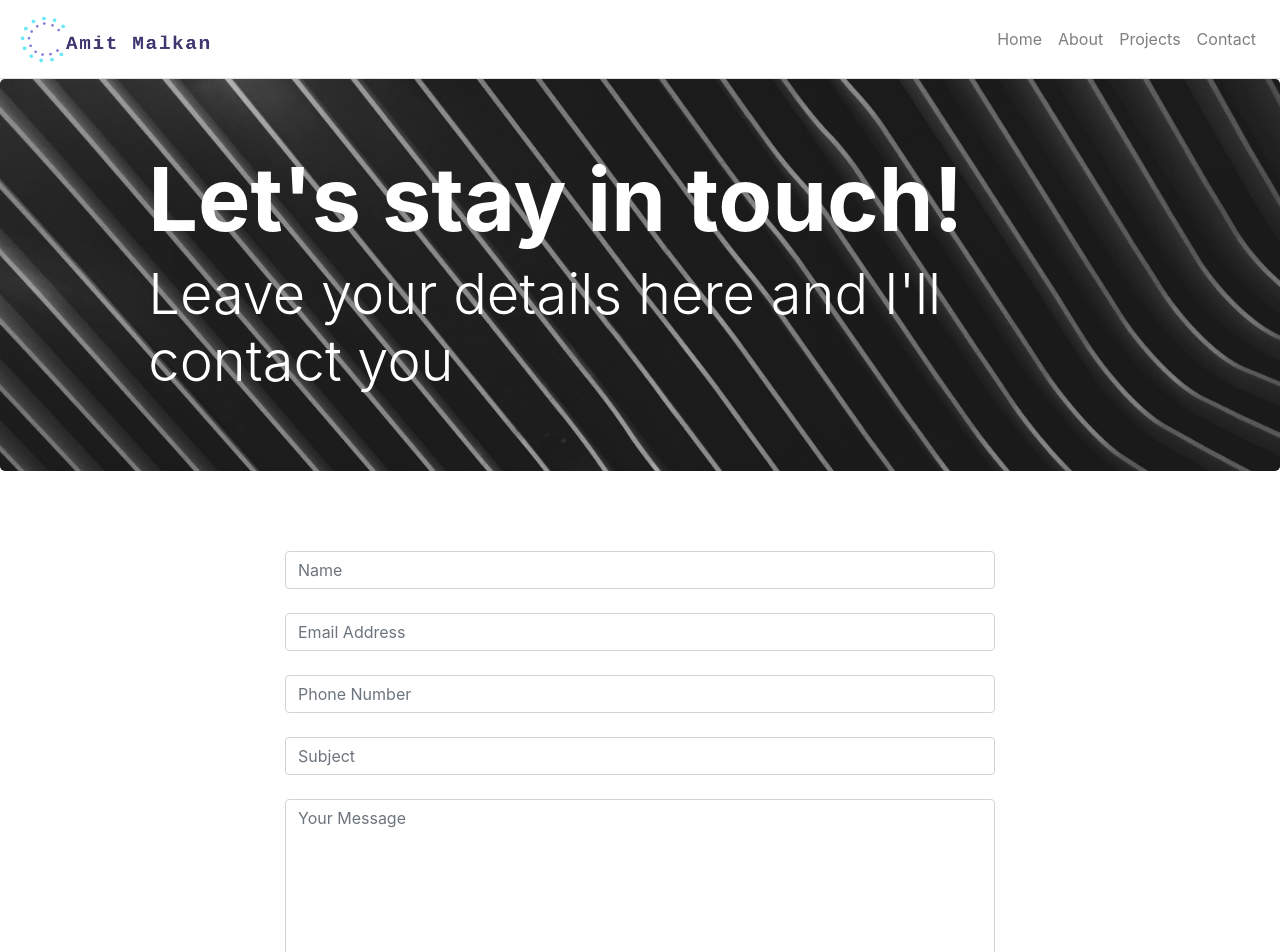
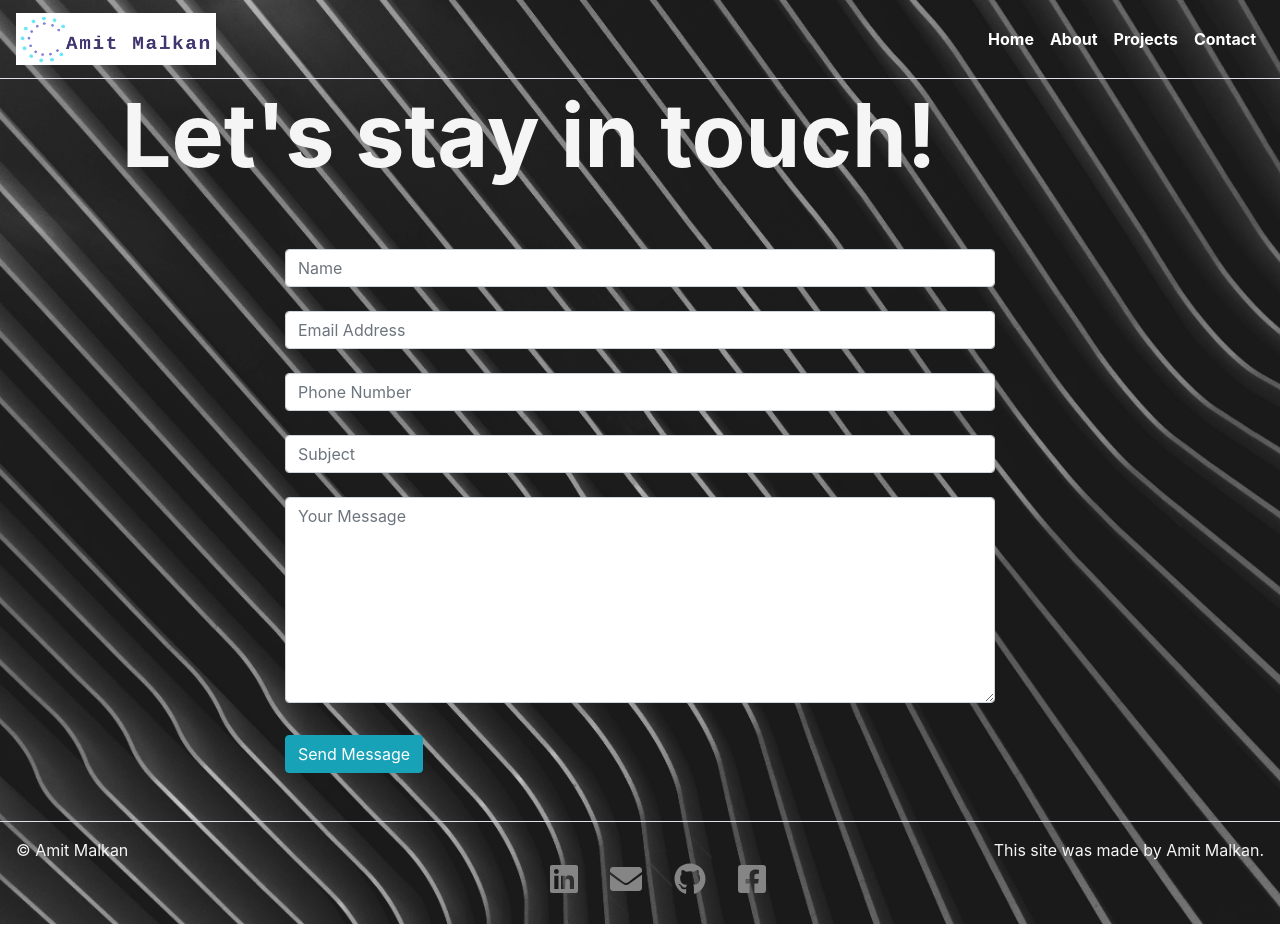
Before and after one commit to AmitMalkan404/MyWebsite, a React (Create React App) app: page /MyWebsite/contact in a window 1280 px wide. Shown: the top 952 px of the page. After the commit the page ends 924 px from the top, so only its background shows below. Built offline with nearby package versions, Linux system fonts and the light colour scheme.

Commit message:
changed the removed the hero component and changed the theme of navbar and socialfollow

```diff
--- a/src/App.css
+++ b/src/App.css
@@ -25,7 +25,7 @@
 }
 
 .App-link {
-  color: #61dafb;
+  color: #ffffff;
 }
 
 @keyframes App-logo-spin {
@@ -36,3 +36,7 @@
     transform: rotate(360deg);
   }
 }
+
+.Link {
+  color:white;
+}
--- a/src/App.js
+++ b/src/App.js
@@ -8,6 +8,7 @@ import {
 import Container from 'react-bootstrap/Container';
 import './App.css';
 import { Nav, Navbar } from 'react-bootstrap';
+import background from './assets/Background1.jpg';
 
 
 import { Slide,Fade,Zoom } from "react-awesome-reveal";
@@ -48,6 +49,16 @@ class App extends React.Component {
   }
   render() {
     return (
+      <div
+        class="bg_image"
+        style={{
+          background: "black",
+          backgroundImage: 'url('+background+')',
+          backgroundSize: "cover",
+          height: "100%",
+          color: "#f5f5f5"
+        }}
+      >
         <Router>
           <Container className="p-0" fluid={true}>
             <Zoom>
@@ -57,10 +68,10 @@ class App extends React.Component {
                 <Navbar.Toggle className="border-0" aria-controls="navbar-toggle" />
                 <Navbar.Collapse id="navbar-toggle">
                   <Nav className="ml-auto">
-                  <Link className="nav-link" to="/MyWebsite/">Home</Link>
-                  <Link className="nav-link" to="/MyWebsite/about">About</Link>
-                  <Link className="nav-link" to="/MyWebsite/projects">Projects</Link>
-                  <Link className="nav-link" to="/MyWebsite/contact">Contact</Link>
+                    <Link className="nav-link" to="/MyWebsite/" style={{color : "white", fontWeight: 700}}>Home</Link>
+                    <Link className="nav-link" to="/MyWebsite/about" style={{color : "white", fontWeight: 700}}>About</Link>
+                    <Link className="nav-link" to="/MyWebsite/projects" style={{color : "white", fontWeight: 700}}>Projects</Link>
+                    <Link className="nav-link" to="/MyWebsite/contact" style={{color : "white", fontWeight: 700}}>Contact</Link>
 
                   </Nav>
                 </Navbar.Collapse>
@@ -75,6 +86,7 @@ class App extends React.Component {
 
           </Container>
         </Router>
+      </div>
     );
   }
 }
--- a/src/components/Footer.js
+++ b/src/components/Footer.js
@@ -7,7 +7,7 @@ import SocialFollow from '../components/SocialFollow';
 function Footer() {
 
     return(
-        <footer className="mt-5">
+        <footer className="mt-5" style={{background: "transparent"}}>
             <Container fluid={true}>
                 <Row className="border-top justify-content-between p-3">
                     <Col className="p-0" md={3} sm={12}>
--- a/src/components/Hero.js
+++ b/src/components/Hero.js
@@ -7,7 +7,7 @@ import Col from 'react-bootstrap/Col';
 function Hero(props) {
 
     return(
-        <Jumbotron>
+        <Jumbotron >
             <Container fluid={true}>
                 <Row className="justify-content-center py-1">
                     <Col md={10} sm={12}>
--- a/src/index.css
+++ b/src/index.css
@@ -17,9 +17,9 @@ code {
 }
 
 .jumbotron {
-  background-image: url("./assets/Background1.jpg");
   background-size: cover;
-  color: white
+  color: white;
+  background-image: transparent;
 }
 
 .g-card-image {
@@ -48,7 +48,7 @@ code {
 }
 
 .social-container {
-  background: white;
+  background: transparent;
   padding: 25px 50px;
   width: 400px;
   height: 70px;
@@ -64,17 +64,22 @@ a.social:hover {
 }
 
 a.linkedin {
-  color: black;
+  color: rgb(133, 133, 133);
 }
 
 a.email {
-  color: black;
+  color: rgb(133, 133, 133);
 }
 
 a.facebook {
-  color: black;
+  color: rgb(133, 133, 133);
 }
 
 a.github {
-  color: black;
+  color: rgb(133, 133, 133);
 }
+
+.backgroundImage {
+  width: 100%;
+  height: 100vh;
+}
--- a/src/pages/AboutPage.js
+++ b/src/pages/AboutPage.js
@@ -9,7 +9,14 @@ function AboutPage(props) {
 
     return(
         <div>
-            <Hero title={props.title} />
+            <Container fluid={true}>
+                <Row className="justify-content-center py-1">
+                    <Col md={10} sm={12}>
+                        {props.title && <h1 className="display-2 font-weight-bolder">{props.title}</h1>}
+                        {props.subTitle && <h2 className="display-4 font-weight-light">{props.subTitle}</h2>}
+                    </Col>
+                </Row>
+            </Container>
             <Container fluid={true}>
                 <Row className="justify-content-center">
                     <Col>
--- a/src/pages/ContactPage.js
+++ b/src/pages/ContactPage.js
@@ -7,6 +7,9 @@ import emailjs from 'emailjs-com';
 //import Axios from 'axios';
 import Hero from '../components/Hero';
 //import Content from '../components/Content';
+import Col from 'react-bootstrap/Col';
+import Row from 'react-bootstrap/Row';
+import Container from 'react-bootstrap/Container';
 
 
 function ContactPage(props){
@@ -24,7 +27,13 @@ function ContactPage(props){
     return(
 
         <div>
-            <Hero title={props.title} subTitle={props.subTitle} />
+            <Container fluid={true}>
+                <Row className="justify-content-center py-1">
+                    <Col md={10} sm={12}>
+                        {props.title && <h1 className="display-2 font-weight-bolder">{props.title}</h1>}
+                    </Col>
+                </Row>
+            </Container>
             <div className="container">
             <form onSubmit={sendEmail}>
                     <div className="row pt-5 mx-auto">
--- a/src/pages/HomePage.js
+++ b/src/pages/HomePage.js
@@ -1,10 +1,20 @@
 import React from 'react';
 import Hero from '../components/Hero';
+import background from '../assets/Background1.jpg';
+import Container from 'react-bootstrap/Container';
+import Row from 'react-bootstrap/Row';
+import Col from 'react-bootstrap/Col';
 
 function HomePage(props) {
-
     return(
-        <Hero title={props.title} subTitle={props.subTitle} />
+        <Container fluid={true}>
+            <Row className="justify-content-center py-1">
+                <Col md={10} sm={12}>
+                    {props.title && <h1 className="display-2 font-weight-bolder">{props.title}</h1>}
+                    {props.subTitle && <h2 className="display-4 font-weight-light">{props.subTitle}</h2>}
+                </Col>
+            </Row>
+        </Container>
     );
 
 }
--- a/src/pages/ProjectsPage.js
+++ b/src/pages/ProjectsPage.js
@@ -1,12 +1,22 @@
 import React from 'react';
 import Hero from '../components/Hero';
 import Carousel from '../components/Carousel';
+import Container from 'react-bootstrap/Container';
+import Row from 'react-bootstrap/Row';
+import Col from 'react-bootstrap/Col';
 
 function ProjectsPage(props) {
 
     return(
         <div>
-            <Hero title={props.title} />
+            <Container fluid={true}>
+                <Row className="justify-content-center py-1">
+                    <Col md={10} sm={12}>
+                        {props.title && <h1 className="display-2 font-weight-bolder">{props.title}</h1>}
+                        {props.subTitle && <h2 className="display-4 font-weight-light">{props.subTitle}</h2>}
+                    </Col>
+                </Row>
+            </Container>
             <Carousel />
         </div>
     );
```
Lines whose indentation alone changed are shown as unchanged.
